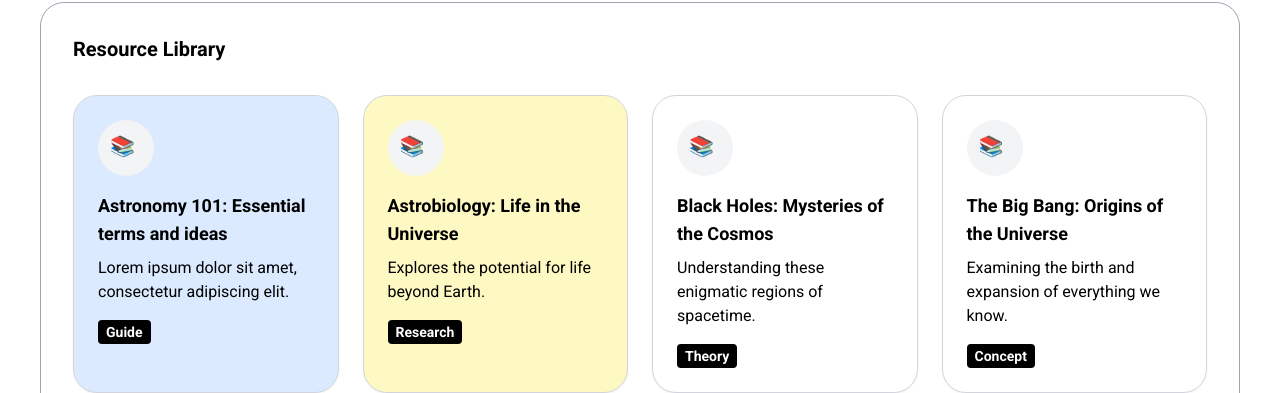
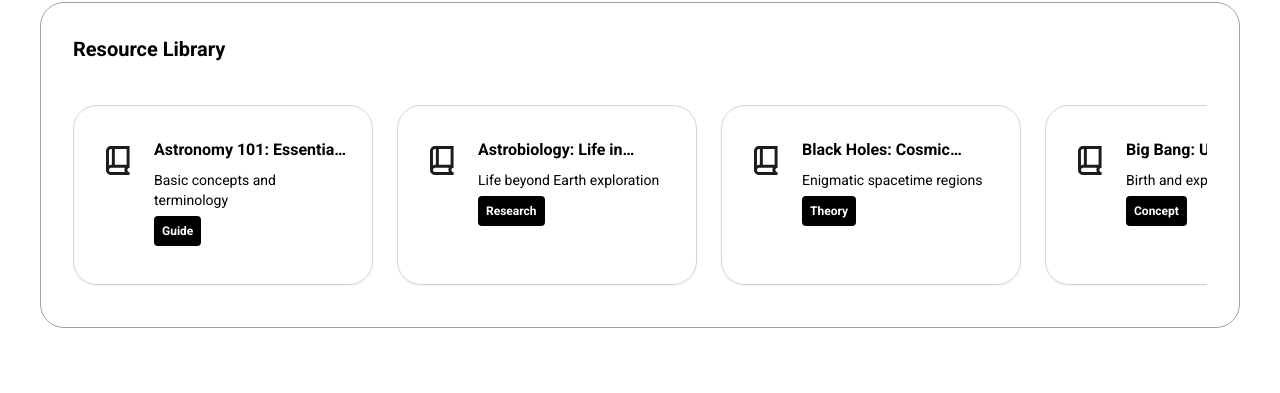
Before and after one commit to LOG-N-CODING/Cosmotree, a React (Create React App) app in the folder cosmotree-app/: page /dashboard in a window 1280 px wide. Shown: the part 559-952 px from the top of the page. After the commit the page ends 927 px from the top, so only its background shows below. Built offline with nearby package versions, Linux system fonts and the light colour scheme; no server answers; a web font is replaced by a local one.

Commit message:
Dashboard

```diff
--- a/cosmotree-app/package.json
+++ b/cosmotree-app/package.json
@@ -18,6 +18,7 @@
     "react-router-dom": "^7.6.3",
     "react-scripts": "5.0.1",
     "sweetalert2": "^11.22.2",
+    "swiper": "^11.2.10",
     "tailwindcss": "^3.4.7",
     "typescript": "^4.9.5",
     "web-vitals": "^2.1.4"
--- a/cosmotree-app/src/index.css
+++ b/cosmotree-app/src/index.css
@@ -25,6 +25,42 @@ body {
 code {
   font-family: source-code-pro, Menlo, Monaco, Consolas, 'Courier New', monospace;
 }
+
+/* Hide scrollbar */
+.scrollbar-hide {
+  -ms-overflow-style: none;
+  scrollbar-width: none;
+}
+
+.scrollbar-hide::-webkit-scrollbar {
+  display: none;
+}
+
+/* Line clamp utilities */
+.line-clamp-2 {
+  display: -webkit-box;
+  -webkit-line-clamp: 2;
+  -webkit-box-orient: vertical;
+  overflow: hidden;
+}
+
+/* Swiper styles */
+.resource-swiper {
+  padding: 10px 0 !important;
+  background: white !important;
+  overflow-y: visible !important;
+}
+
+.resource-swiper .swiper-slide {
+  height: auto !important;
+  background: transparent !important;
+}
+
+.resource-swiper .swiper-wrapper {
+  background: white !important;
+}
+
+
 
 /* Stars Animation */
 .stars,
--- a/cosmotree-app/src/pages/Dashboard.tsx
+++ b/cosmotree-app/src/pages/Dashboard.tsx
@@ -1,6 +1,12 @@
 import { motion } from 'framer-motion';
 import React from 'react';
+import { Swiper, SwiperSlide } from 'swiper/react';
+import { FreeMode, Mousewheel } from 'swiper/modules';
 import Icon from '../components/UI/Icon';
+
+// Import Swiper styles
+import 'swiper/css';
+import 'swiper/css/free-mode';
 
 const Dashboard = () => {
   return (
@@ -160,88 +166,173 @@ const Dashboard = () => {
         >
           <h2 className="text-xl font-semibold text-black mb-8">Resource Library</h2>
 
-          {/* Resource Cards Grid */}
-          <div className="grid grid-cols-1 md:grid-cols-2 lg:grid-cols-4 gap-6">
+          {/* Resource Cards Slider */}
+          <Swiper
+            modules={[FreeMode, Mousewheel]}
+            spaceBetween={24}
+            slidesPerView="auto"
+            freeMode={true}
+            mousewheel={true}
+            grabCursor={true}
+            className="resource-swiper"
+          >
             {/* Astronomy 101 Card */}
+            <SwiperSlide style={{ width: '300px' }}>
               <motion.div
-              className="bg-blue-100 rounded-3xl p-6 border border-gray-300 shadow-sm"
+                className="bg-white rounded-3xl p-6 border border-gray-300 shadow-sm flex flex-col h-[180px]"
                 whileHover={{ scale: 1.02, y: -5 }}
                 transition={{ duration: 0.3 }}
               >
-              <div className="bg-gray-100 rounded-full p-3 w-fit mb-4">
-                <div className="w-8 h-8 text-xl">📚</div>
+                <div className="flex justify-between items-start mb-3">
+                  <div className="rounded-full py-4 ps-2 pe-6 w-fit">
+                    <Icon name="book" size={24} />
                   </div>
-              <h3 className="font-semibold text-black text-lg mb-2">
-                Astronomy 101: Essential terms and ideas
+                  <div className="flex-1 pt-2">
+                    <h3 className="font-semibold text-black text-base mb-2 line-clamp-1" title="Astronomy 101: Essential terms">
+                      Astronomy 101: Essential terms
                     </h3>
-              <p className="text-black text-base mb-4">
-                Lorem ipsum dolor sit amet, consectetur adipiscing elit.
+                    <p className="text-black text-sm line-clamp-2 mb-2">
+                      Basic concepts and terminology
                     </p>
-              <span className="bg-black text-white px-2 py-1 rounded text-sm font-semibold">
+                    <span className="bg-black text-white px-2 py-2 rounded text-xs font-semibold">
                       Guide
                     </span>
+                  </div>
+                </div>
               </motion.div>
+            </SwiperSlide>
 
             {/* Astrobiology Card */}
+            <SwiperSlide style={{ width: '300px' }}>
               <motion.div
-              className="bg-yellow-100 rounded-3xl p-6 border border-gray-300 shadow-sm"
+                className="bg-white rounded-3xl p-6 border border-gray-300 shadow-sm flex flex-col h-[180px]"
+
                 whileHover={{ scale: 1.02, y: -5 }}
                 transition={{ duration: 0.3 }}
               >
-              <div className="bg-gray-100 rounded-full p-3 w-fit mb-4">
-                <div className="w-8 h-8 text-xl">📚</div>
+                <div className="flex justify-between items-start mb-3">
+                  <div className="rounded-full py-4 ps-2 pe-6 w-fit">
+                    <Icon name="book" size={24} />
                   </div>
-              <h3 className="font-semibold text-black text-lg mb-2">
-                Astrobiology: Life in the Universe
+                  <div className="flex-1 pt-2">
+                    <h3 className="font-semibold text-black text-base mb-2 line-clamp-1" title="Astrobiology: Life in Universe">
+                      Astrobiology: Life in Universe
                     </h3>
-              <p className="text-black text-base mb-4">
-                Explores the potential for life beyond Earth.
+                    <p className="text-black text-sm line-clamp-2 mb-2">
+                      Life beyond Earth exploration
                     </p>
-              <span className="bg-black text-white px-2 py-1 rounded text-sm font-semibold">
+                    <span className="bg-black text-white px-2 py-2 rounded text-xs font-semibold">
                       Research
                     </span>
+                  </div>
+                </div>
               </motion.div>
+            </SwiperSlide>
 
             {/* Black Holes Card */}
+            <SwiperSlide style={{ width: '300px' }}>
               <motion.div
-              className="bg-white rounded-3xl p-6 border border-gray-300 shadow-sm"
+                className="bg-white rounded-3xl p-6 border border-gray-300 shadow-sm flex flex-col h-[180px]"
                 whileHover={{ scale: 1.02, y: -5 }}
                 transition={{ duration: 0.3 }}
               >
-              <div className="bg-gray-100 rounded-full p-3 w-fit mb-4">
-                <div className="w-8 h-8 text-xl">📚</div>
+                <div className="flex justify-between items-start mb-3">
+                  <div className="rounded-full py-4 ps-2 pe-6 w-fit">
+                    <Icon name="book" size={24} />
                   </div>
-              <h3 className="font-semibold text-black text-lg mb-2">
-                Black Holes: Mysteries of the Cosmos
+                  <div className="flex-1 pt-2">
+                    <h3 className="font-semibold text-black text-base mb-2 line-clamp-1" title="Black Holes: Cosmic Mysteries">
+                      Black Holes: Cosmic Mysteries
                     </h3>
-              <p className="text-black text-base mb-4">
-                Understanding these enigmatic regions of spacetime.
+                    <p className="text-black text-sm line-clamp-2 mb-2">
+                      Enigmatic spacetime regions
                     </p>
-              <span className="bg-black text-white px-2 py-1 rounded text-sm font-semibold">
+                    <span className="bg-black text-white px-2 py-2 rounded text-xs font-semibold">
                       Theory
                     </span>
+                  </div>
+                </div>
               </motion.div>
+            </SwiperSlide>
 
             {/* Big Bang Card */}
+            <SwiperSlide style={{ width: '300px' }}>
               <motion.div
-              className="bg-white rounded-3xl p-6 border border-gray-300 shadow-sm"
+                className="bg-white rounded-3xl p-6 border border-gray-300 shadow-sm flex flex-col h-[180px]"
                 whileHover={{ scale: 1.02, y: -5 }}
                 transition={{ duration: 0.3 }}
               >
-              <div className="bg-gray-100 rounded-full p-3 w-fit mb-4">
-                <div className="w-8 h-8 text-xl">📚</div>
+                <div className="flex justify-between items-start mb-3">
+                  <div className="rounded-full py-4 ps-2 pe-6 w-fit">
+                    <Icon name="book" size={24} />
                   </div>
-              <h3 className="font-semibold text-black text-lg mb-2">
-                The Big Bang: Origins of the Universe
+                  <div className="flex-1 pt-2">
+                    <h3 className="font-semibold text-black text-base mb-2 line-clamp-1" title="Big Bang: Universe Origins">
+                      Big Bang: Universe Origins
                     </h3>
-              <p className="text-black text-base mb-4">
-                Examining the birth and expansion of everything we know.
+                    <p className="text-black text-sm line-clamp-2 mb-2">
+                      Birth and expansion of cosmos
                     </p>
-              <span className="bg-black text-white px-2 py-1 rounded text-sm font-semibold">
+                    <span className="bg-black text-white px-2 py-2 rounded text-xs font-semibold">
                       Concept
                     </span>
+                  </div>
+                </div>
               </motion.div>
+            </SwiperSlide>
+
+            {/* Solar System Card */}
+            <SwiperSlide style={{ width: '300px' }}>
+              <motion.div
+                className="bg-white rounded-3xl p-6 border border-gray-300 shadow-sm flex flex-col h-[180px]"
+                whileHover={{ scale: 1.02, y: -5 }}
+                transition={{ duration: 0.3 }}
+              >
+                <div className="flex justify-between items-start mb-3">
+                  <div className="rounded-full py-4 ps-2 pe-6 w-fit">
+                    <Icon name="book" size={24} />
                   </div>
+                  <div className="flex-1 pt-2">
+                    <h3 className="font-semibold text-black text-base mb-2 line-clamp-1" title="Solar System Exploration">
+                      Solar System Exploration
+                    </h3>
+                    <p className="text-black text-sm line-clamp-2 mb-2">
+                      Planets, moons, and more
+                    </p>
+                    <span className="bg-black text-white px-2 py-2 rounded text-xs font-semibold">
+                      Discovery
+                    </span>
+                  </div>
+                </div>
+              </motion.div>
+            </SwiperSlide>
+
+            {/* Stellar Evolution Card */}
+            <SwiperSlide style={{ width: '300px' }}>
+              <motion.div
+                className="bg-white rounded-3xl p-6 border border-gray-300 shadow-sm flex flex-col h-[180px]"
+                whileHover={{ scale: 1.02, y: -5 }}
+                transition={{ duration: 0.3 }}
+              >
+                <div className="flex justify-between items-start mb-3">
+                  <div className="rounded-full py-4 ps-2 pe-6 w-fit">
+                    <Icon name="book" size={24} />
+                  </div>
+                  <div className="flex-1 pt-2">
+                    <h3 className="font-semibold text-black text-base mb-2 line-clamp-1" title="Stellar Evolution">
+                      Stellar Evolution
+                    </h3>
+                    <p className="text-black text-sm line-clamp-2 mb-2">
+                      Life cycle of stars
+                    </p>
+                    <span className="bg-black text-white px-2 py-2 rounded text-xs font-semibold">
+                      Process
+                    </span>
+                  </div>
+                </div>
+              </motion.div>
+            </SwiperSlide>
+          </Swiper>
         </motion.div>
       </div>
     </div>
```
Also changed, not shown: 1 other file (tests, documents, lock files or other folders). Lines whose indentation alone changed are shown as unchanged.
